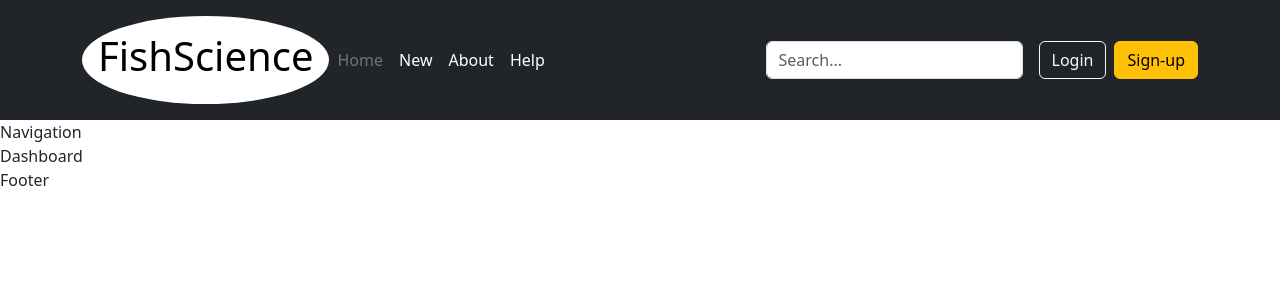
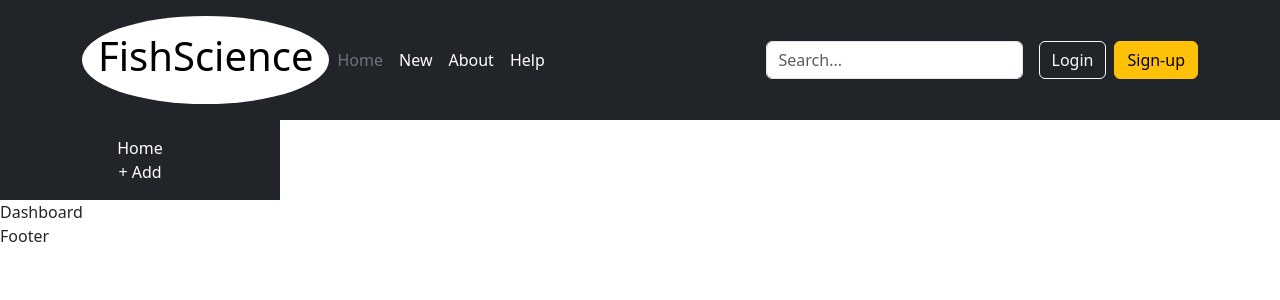
Before and after one commit to Kyle-Haesler/FishScience, a React (Create React App) app in the folder front-end/: page / in a window 1280 px wide. Shown: the top 300 px of the page. Built offline with nearby package versions, Linux system fonts and the light colour scheme.

Commit message:
Working on navigation samples

```diff
--- /dev/null
+++ b/front-end/src/components/Logo.js
@@ -0,0 +1,9 @@
+const Logo = () => {
+  return (
+    <div className="bg-white rounded-circle p-3">
+      <h1 className="text-black">FishScience</h1>
+    </div>
+  );
+};
+
+export default Logo;
--- a/front-end/src/sections/Header.js
+++ b/front-end/src/sections/Header.js
@@ -1,11 +1,11 @@
+import Logo from "../components/Logo";
+
 const Header = () => {
   return (
     <header className="p-3 bg-dark text-white">
       <div className="container">
         <div className="d-flex flex-wrap align-items-center justify-content-center justify-content-lg-start">
-          <div className="bg-white rounded-circle p-3">
-            <h1 className="text-black">FishScience</h1>
-          </div>
+          <Logo />
           <ul className="nav col-12 col-lg-auto me-lg-auto mb-2 justify-content-center mb-md-0">
             <li>
               <a href="/" className="nav-link px-2 text-secondary">
--- a/front-end/src/sections/Navigation.js
+++ b/front-end/src/sections/Navigation.js
@@ -1,5 +1,17 @@
 const Navigation = () => {
-  return <div>Navigation</div>;
+  return (
+    <div
+      className="d-flex align-items-center flex-column flex-shrink-0 p-3 text-white bg-dark"
+      style={{ width: "280px" }}
+    >
+      <ul className="nav nav-pills flex-column mb-auto">
+        <li className="nav-item">Home</li>
+      </ul>
+      <ul className="nav nav-pills flex-column mb-auto">
+        <li className="nav-item">+ Add</li>
+      </ul>
+    </div>
+  );
 };
 
 export default Navigation;
```
